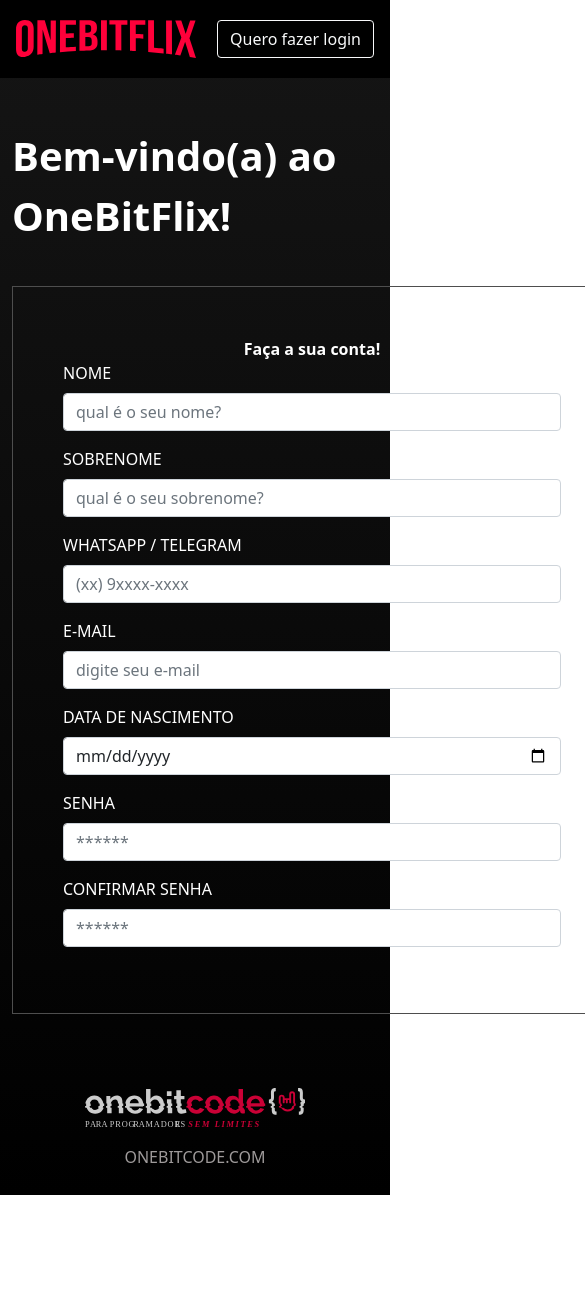
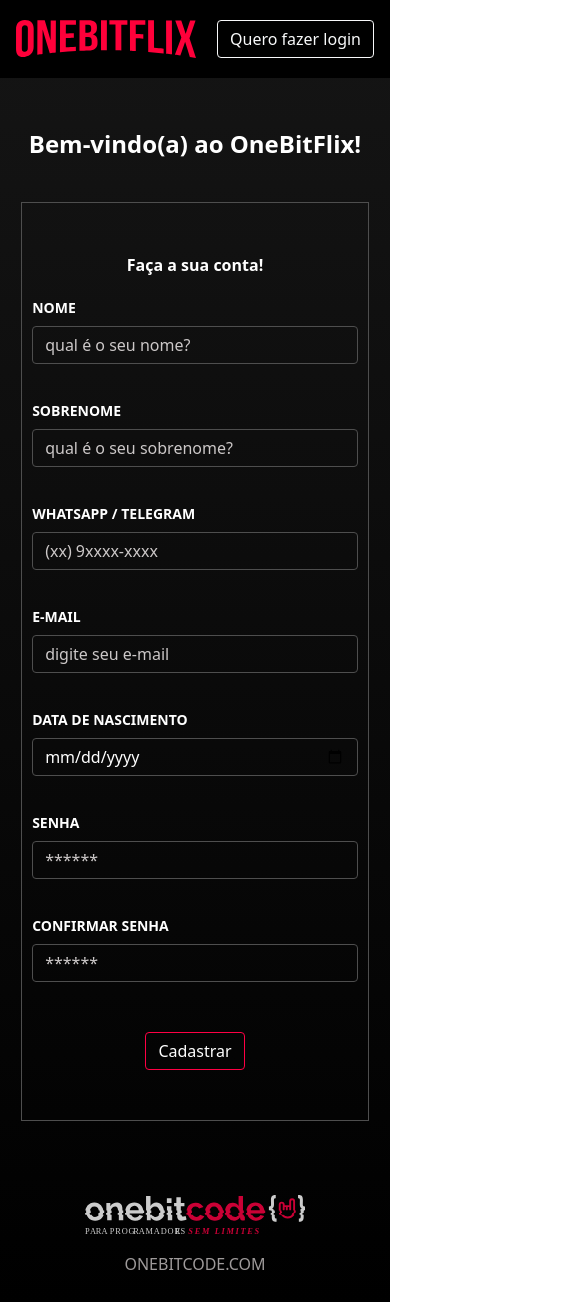
Before and after one commit to piazin/onebitflix_web, a Next.js app: page /register in a window 390 px wide. Shown: the top 1302 px of the page, 585 px wide, since content can reach past the window. Before the commit the page ends 1195 px from the top, so only its background shows below. Built offline with nearby package versions, Linux system fonts and the light colour scheme.

Commit message:
:iphone: adding responsibility to registration form

```diff
--- a/pages/register.tsx
+++ b/pages/register.tsx
@@ -127,6 +127,9 @@
                 className={styles.input}
               />
             </FormGroup>
+            <Button type="submit" outline className={styles.formBtn}>
+              Cadastrar
+            </Button>
           </Form>
         </Container>
         <Footer />
--- a/styles/registerLogin.module.scss
+++ b/styles/registerLogin.module.scss
@@ -16,3 +16,73 @@
   border: solid 1px $darkGray;
   margin: 0 auto;
 }
+
+.label {
+  font-size: 14px;
+  font-weight: bold;
+  padding-top: 20px;
+}
+
+.input {
+  border-color: $darkGray;
+  background-color: transparent;
+  color: white;
+
+  &::placeholder {
+    color: $lightGray;
+  }
+
+  &:focus {
+    background-color: transparent;
+    border-color: $lightGray;
+    box-shadow: none;
+    color: white;
+  }
+}
+
+.inputName {
+  @extend .input;
+
+  text-transform: uppercase;
+
+  &::placeholder {
+    text-transform: none;
+  }
+}
+
+.formBtn {
+  display: block;
+  margin: 50px auto 0px auto;
+  border-color: $lightRed;
+  color: white;
+
+  &:hover {
+    background-color: transparent;
+    color: $lightGray;
+    border-color: $darkRed;
+  }
+}
+
+@media (max-width: 767px) {
+  .formTitle {
+    font-size: 30px;
+  }
+
+  .form {
+    width: 95%;
+  }
+}
+
+
+@media (max-width: 540px) {
+  .form {
+    padding: 50px 10px;
+  }
+}
+
+@media (max-width: 425px) {
+  .formTitle {
+    font-size: 24px;
+    text-align: center;
+  }
+}
```
